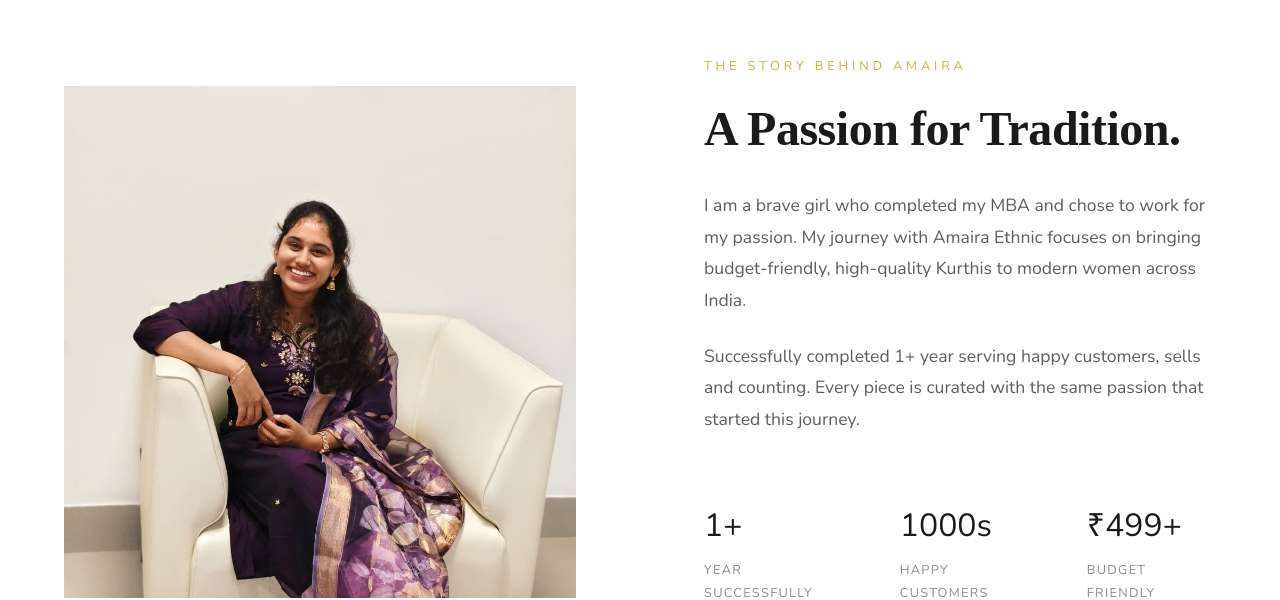
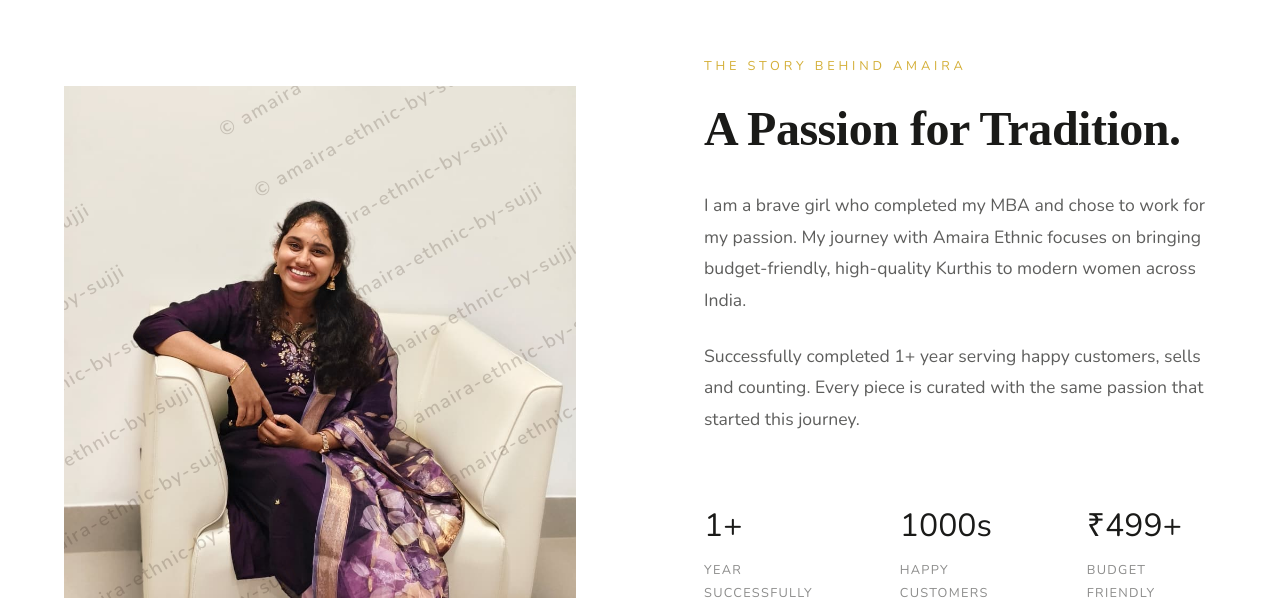
Before and after one commit to varunkumar06011/Amaira-Ethnic-By-sujji-, a React (Vite) app: page / in a window 1280 px wide. Shown: the part 1705-2305 px from the top of the page. Built offline with nearby package versions, Linux system fonts and the light colour scheme.

Commit message:
feat: add image protection layers to founder photo in BrandStory

```diff
--- a/src/components/BrandStory.jsx
+++ b/src/components/BrandStory.jsx
@@ -1,6 +1,7 @@
 import React from 'react';
 import { motion } from 'framer-motion';
 import styles from './BrandStory.module.css';
+import founderImage from '../assets/founder-image.jpeg';
 
 const BrandStory = () => {
   return (
@@ -14,7 +15,23 @@
             transition={{ duration: 0.8 }}
             viewport={{ once: true }}
           >
-            <img src="/founder image.jpeg" alt="Amaira Founder" />
+            {/* Pointer-events wrapper — blocks right-click / drag on the image area */}
+            <div className={styles.imageProtect}>
+              {/* Watermark overlay */}
+              <div className={styles.watermark} aria-hidden="true">
+                {Array.from({ length: 20 }).map((_, i) => (
+                  <span key={i}>© amaira-ethnic-by-sujji</span>
+                ))}
+              </div>
+              <img
+                src={founderImage}
+                alt="Amaira Founder"
+                className={styles.founderImg}
+                draggable="false"
+                onDragStart={(e) => e.preventDefault()}
+                onContextMenu={(e) => e.preventDefault()}
+              />
+            </div>
           </motion.div>
         </div>
         <div className={styles.contentCol}>
--- a/src/components/BrandStory.module.css
+++ b/src/components/BrandStory.module.css
@@ -22,10 +22,60 @@
   overflow: hidden;
 }
 
-.imageWrapper img {
+/* ── Image protection wrapper ── */
+.imageProtect {
+  position: relative;
   width: 100%;
   height: 100%;
+  pointer-events: none;       /* blocks mouse events on the wrapper */
+  user-select: none;
+  -webkit-user-drag: none;
+}
+
+/* ── Diagonal watermark ── */
+.watermark {
+  position: absolute;
+  inset: 0;
+  z-index: 10;
+  display: flex;
+  flex-direction: column;
+  flex-wrap: wrap;
+  gap: 1.5rem;
+  padding: 1rem;
+  overflow: hidden;
+  pointer-events: none;
+  transform: rotate(-30deg) scale(1.6);
+  opacity: 0.18;
+}
+
+.watermark span {
+  font-size: 0.75rem;
+  font-weight: 600;
+  letter-spacing: 0.08em;
+  color: #2a1a0e;
+  white-space: nowrap;
+  user-select: none;
+}
+
+/* ── Protected image ── */
+.founderImg {
+  width: 100%;
+  max-width: 800px;           /* low-res cap */
+  height: 100%;
   object-fit: cover;
+  user-select: none;
+  -webkit-user-drag: none;
+  pointer-events: none;       /* belt-and-suspenders on img itself */
+}
+
+/* ── Print blur ── */
+@media print {
+  .founderImg {
+    filter: blur(20px);
+  }
+  .imageProtect {
+    filter: blur(20px);
+  }
 }
 
 .tagline {
```
Also changed, not shown: src/assets/founder-image.jpeg (added).
